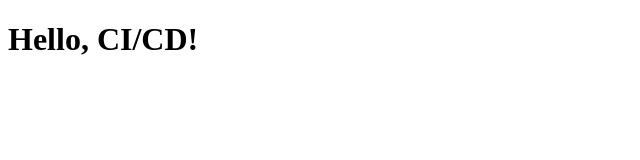
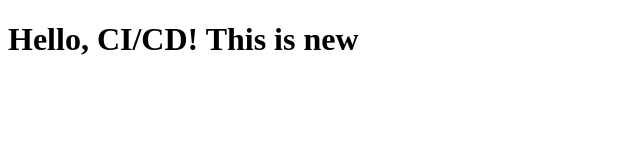
Before and after one commit to marvpaul/CICDExample, a website: page index.html in a window 1280 px wide. Shown: the whole page, without its empty margins (0-640 px from the left). Drawn offline with Linux system fonts and the light colour scheme.

Commit message:
Test deployment

```diff
--- a/index.html
+++ b/index.html
@@ -7,6 +7,6 @@
     <title>CI/CD Sample Project</title>
 </head>
 <body>
-    <h1>Hello, CI/CD!</h1>
+    <h1>Hello, CI/CD! This is new</h1>
 </body>
 </html>
```
